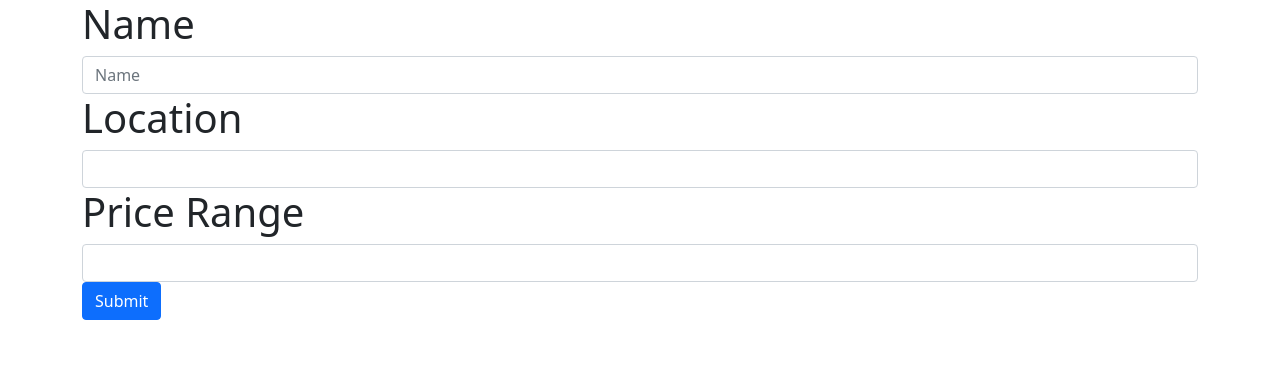
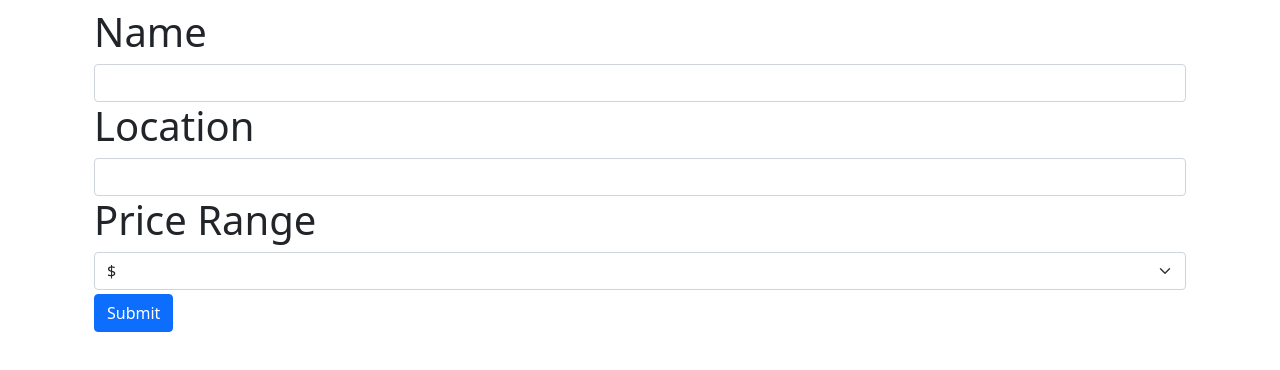
Before and after one commit to FilopateerMaged/Resturants-PERN-, a React (Create React App) app in the folder client/: page /restaurants/1/update in a window 1280 px wide. Shown: the top 370 px of the page. Built offline with nearby package versions, Linux system fonts and the light colour scheme; no server answers.

Commit message:
finished all functionality

```diff
--- a/client/src/Components/UpdateRestaurant.jsx
+++ b/client/src/Components/UpdateRestaurant.jsx
@@ -1,34 +1,95 @@
-import React from 'react'
-import { useParams } from 'react-router-dom';
+import React, { useState, useEffect } from "react";
+import { useParams } from "react-router-dom";
+import RestaurantAPI from "../Api/RestaurantAPI";
+import { useHistory } from "react-router";
 
 const UpdateRestaurant = (props) => {
-    const {id} = useParams();
+  let history = useHistory();
+  const { id } = useParams();
+  const [Name, setName] = useState("");
+  const [Location, setLocation] = useState("");
+  const [PriceRange, setPriceRange] = useState("");
+
+const handleSubmit = async(e) => {
+   e.preventDefault()
+try {
+  const updateRest = await RestaurantAPI.put(`/${id}`,{
+    name:Name,
+    location: Location,
+    price_range: PriceRange
+  })
+   history.push('/')
+} catch (error) {
+  console.log(error)
+}
+ }
+
+  useEffect(() => {
+    const fetchData = async () => {
+      const response = await RestaurantAPI.get(`/${id}`);
+      console.log(response.data.data.restaurant[0].id);
+      setName(response.data.data.restaurant[0].name);
+      setLocation(response.data.data.restaurant[0].location);
+      setPriceRange(response.data.data.restaurant[0].price_range);
+    };
+
+
+
+
+    fetchData();
+  }, []);
 
   return (
     <div className="container">
       <div>
         <form action="">
           <h1 className="">Name</h1>
-                  <input className="form-control" placeholder="Name"></input>
+          <input
+            value={Name}
+            placeholder={Name}
+            onChange={(e) => {
+              setName(e.target.value);
+            }}
+            className="form-control"
+          ></input>
         </form>
       </div>
       <div>
         <form action="">
           <h1 className="">Location</h1>
-                  <input className="form-control"></input>
+          <input
+            value={Location}
+            placeholder={Location}
+            onChange={(e) => {
+              setLocation(e.target.value);
+            }}
+            className="form-control"
+          ></input>
         </form>
       </div>
       <div>
-                <form action="">
-                  <h1 className="">Price Range</h1>
-                  <input className="form-control"></input>
+        <form>
+          <h1>Price Range</h1>
+          <select
+            value={PriceRange}
+            className="form-select my-1 mr-sm-2"
+            placeholder={PriceRange}
+            onChange={(e) => setPriceRange(e.target.value)}
+          >
+            <option disabled>Price Range</option>
+            <option value="1">$</option>
+            <option value="2">$$</option>
+            <option value="3">$$$</option>
+            <option value="4">$$$$</option>
+            <option value="5">$$$$$</option>
+          </select>
           <div className="">
-                    <button className="btn btn-primary col ">Submit</button>
+            <button onClick={handleSubmit} className="btn btn-primary col ">Submit</button>
           </div>
         </form>
       </div>
     </div>
   );
-}
+};
 
-export default UpdateRestaurant
+export default UpdateRestaurant;
--- a/client/src/Routes/Update.jsx
+++ b/client/src/Routes/Update.jsx
@@ -1,10 +1,22 @@
-import React from "react";
-import { RestaurantsContext } from "../Context/RestaurantsContext";
+import React, { useState,useEffect } from "react";
 import UpdateRestaurant from "../Components/UpdateRestaurant";
+import RestaurantAPI from "../Api/RestaurantAPI";
+import { useParams } from "react-router";
 
 const Update = () => {
+    const {id} = useParams();
+    const [Name,setName] = useState("")
+    useEffect(() => {
+        const fetchData = async () =>{
+          const response = await RestaurantAPI.get(`/${id}`)
+          setName(response.data.data.restaurant[0].name);
+        }
+        fetchData();},[])
     return(
-<UpdateRestaurant/>
+        <div className="container align-content-center">
+        <h1  className="font-weight-light display-1 text-center">{Name}</h1>
+       <UpdateRestaurant/>
+        </div>
     )};
 
 export default Update;
```
Lines whose indentation alone changed are shown as unchanged.
